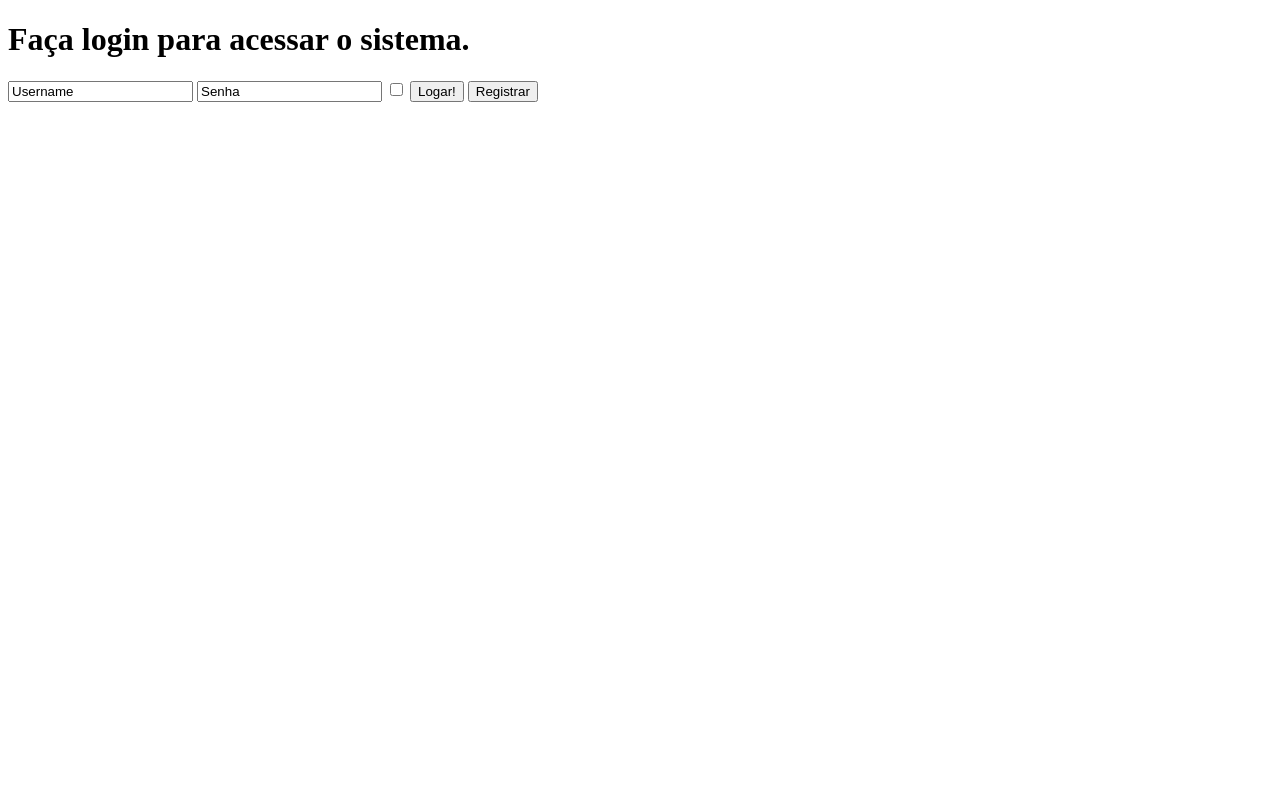
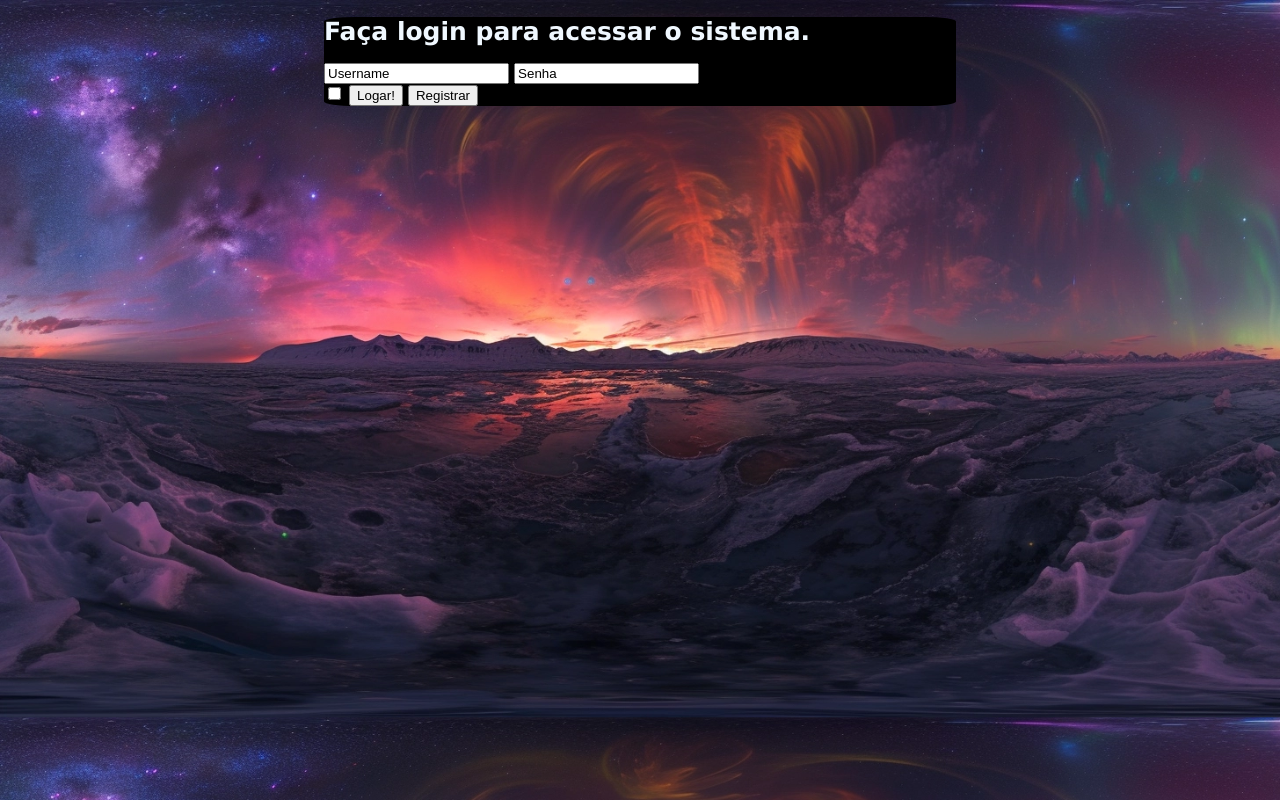
Before and after one commit to FilipyStudy/SysEstoque, a plain HTML site: page Front-End/index.html in a window 1280 px wide. Drawn offline with Linux system fonts and the light colour scheme.

Commit message:
Some kind of CSS playing.
Just playing with elements in CSS, and deciding how they gone look.

```diff
--- a/Front-End/index.html
+++ b/Front-End/index.html
@@ -3,16 +3,21 @@
 <head>
     <meta charset="UTF-8">
     <meta name="viewport" content="width=device-width, initial-scale=1.0">
+    <link rel="stylesheet" href="style.css">
     <title>Controle seu estoque</title>
 </head>
 <body>
+    <div id="container">
         <div id="login_popup">
             <h1 id="login_popup_title">Faça login para acessar o sistema.</h1>
             <input type="text" id="username" value="Username">
             <input type="text" id="password" value="Senha">
+        </div>
+        <div id="login_buttons">
             <input type="checkbox" name="remember_me_checkbox" id="remember_me_checkbox">
             <button type="button" id="login_action">Logar!</button>
             <button type="button" id="register_action">Registrar</button>
         </div>
+    </div>
 </body>
 </html>
--- a/Front-End/style.css
+++ b/Front-End/style.css
@@ -0,0 +1,22 @@
+body{
+    font-family: Verdana;
+    background-image: url("imgs/bg.webp");
+    background-size: cover;
+}
+#login_popup_title{
+    font-size:25px;
+    font-family: Verdana;
+    font-display: auto;
+    color:aliceblue;
+}
+#container{
+    background-color: black;
+    border-radius: 5%;
+    padding: 0px;
+    margin: auto;
+    position: relative;
+    width: 50%;
+}
+.button{
+    font-family: Verdana;
+}
```
Also changed, not shown: Front-End/imgs/bg.webp (added). Lines whose indentation alone changed are shown as unchanged.
